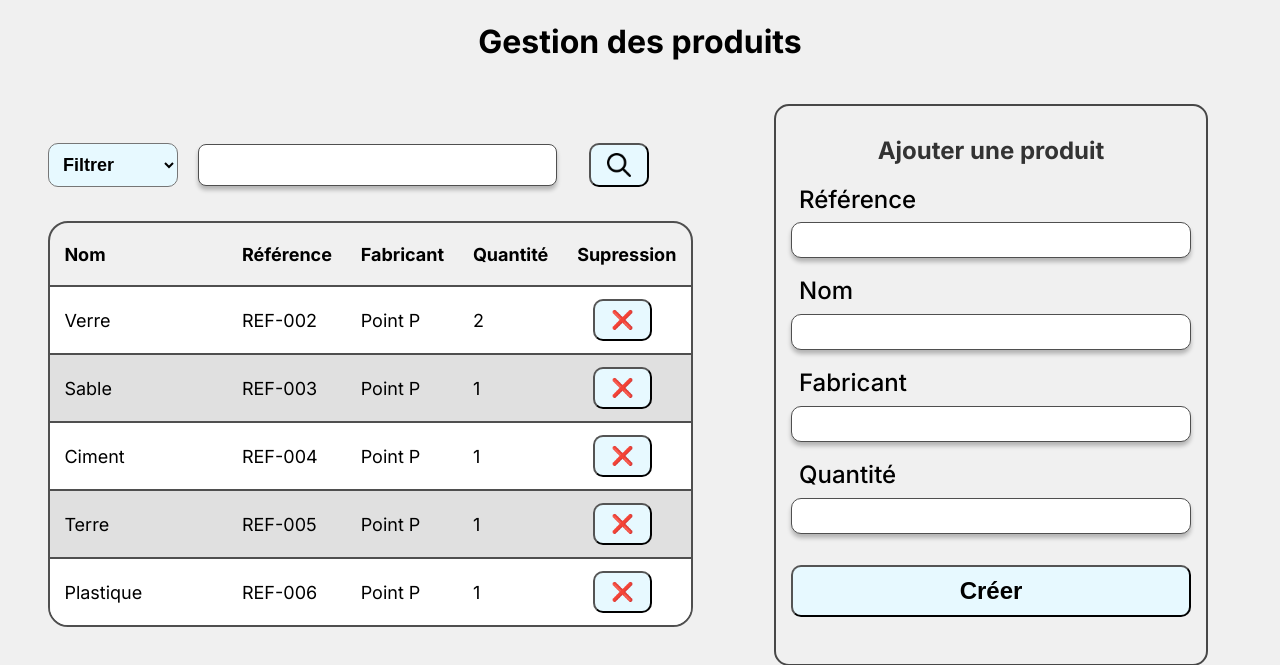
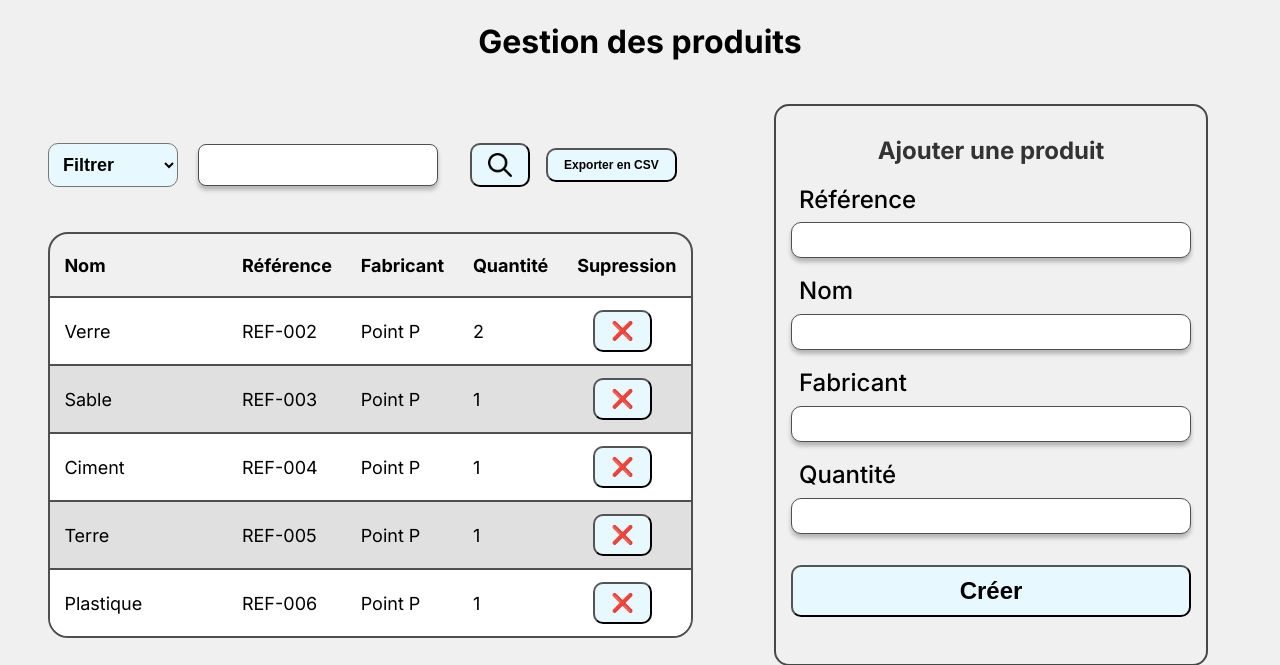
Before and after one commit to nicolascmr/App-magasin-DGA, a Flask app: page /gestion_produits/ in a window 1280 px wide. Shown: the part 72-737 px from the top of the page. Run offline with Flask 3, Linux system fonts and the light colour scheme.

Commit message:
Ajout d'un bouton pour exporter les produits dans un csv et déplacement des resultats à afficher dans une méthode séparée

```diff
--- a/Magasin/static/css/layout.css
+++ b/Magasin/static/css/layout.css
@@ -84,6 +84,10 @@ table {
     padding: 1%;
 }
 
+#bouton_export{
+    padding: 1vh 2vh 1vh 2vh;
+    margin: 2vh;
+}
 
 .pagination{
     display: flex;
--- a/Magasin/static/css/style.css
+++ b/Magasin/static/css/style.css
@@ -132,11 +132,12 @@ table {
     text-align: center;
 }
 
-.bouton_filtre {
-    border-radius: 9.075px;
-    background: #E2B362;
+#bouton_export{
+    font-size: 12px;
+    font-weight: bold;
+    border-radius: 10px;
+    background-color: rgb(231, 249, 255);
 }
-
 
 .bouton-pagination:hover{
     background-color: #878787;
@@ -157,7 +158,7 @@ table {
 }
 
 
-#table_produits button:hover, #bouton_filtre:hover, #champ-form-submit input:hover{
+#table_produits button:hover, #bouton_filtre:hover, #champ-form-submit input:hover, #bouton_export:hover{
     transition: ease-in-out 0.2s;
     background-color: rgb(201, 235, 247);
 }
--- a/Magasin/templates/gestion_produits.html
+++ b/Magasin/templates/gestion_produits.html
@@ -22,6 +22,9 @@
                         <button class="bouton-recherche">
                             <img src="{{ url_for('static', filename='search.png') }}" alt="Rechercher">
                         </button>
+                    </form>
+                    <form action="{{ url_for('exporter_produits', filtre=filtre_actif, recherche=request.args.get('recherche')) }}" method="POST" >
+                        <input type="submit" value="Exporter en CSV" id="bouton_export">
                     </form>
                 </div>
                 <table class="table-bordures">
@@ -91,8 +94,8 @@
         </div>
     </div>
     <section class="pagination">
-            <a href="{{ url_for('gestion_produits',page=page-1) }}" class="bouton-pagination typographie"><</a>
+            <a href="{{ url_for('gestion_produits', page=page-1, filtre=filtre_actif, recherche=request.args.get('recherche')) }}" class="bouton-pagination typographie"><</a>
             <p>{{ page }}</p>
-            <a href="{{ url_for('gestion_produits',page=page+1) }}" class="bouton-pagination typographie">></a>
+            <a href="{{ url_for('gestion_produits', page=page+1, filtre=filtre_actif, recherche=request.args.get('recherche')) }}" class="bouton-pagination typographie">></a>
     </section>
 {% endblock %}
--- a/Magasin/views.py
+++ b/Magasin/views.py
@@ -1,4 +1,6 @@
-from flask import redirect, render_template, request, url_for
+import csv
+import io
+from flask import make_response, redirect, render_template, request, url_for
 from Magasin.forms import ProduitForm
 from Magasin.models import Produit
 from .app import app,db
@@ -29,34 +31,8 @@ def gestion_produits():
     filtre = request.args.get('filtre')
     recherche = request.args.get('recherche')
 
-    query = Produit.query
-
-    # Filtre selon le filtre choisi et si rien est sélectionné la page est filtré par référence
-    match filtre:
-        case 'reference':
-            query = query.order_by(Produit.reference)
-        case 'nom':
-            query = query.order_by(Produit.nom)
-        case 'fabricant':
-            query = query.order_by(Produit.fabricant)
-        case 'quantite':
-            query = query.order_by(Produit.quantite)
-        case default:
-            query = query.order_by(Produit.reference)
-    # Si il y a une recherche l'ensemble des mots sont mis dans la liste data
-    if recherche:
-        recherches = recherche.strip().split(" ")
-        data = []
-        #Pour chaque mot de la recherche les données sont affinés pour chaque élement existant
-        for mot in recherches:
-            motif = f'{mot}%'
-            query = query.filter(
-                or_(
-                    Produit.reference.like(motif),
-                    Produit.nom.like(motif),
-                    Produit.fabricant.like(motif)
-                )
-            )
+    # Utilisation de la fonction commune pour récupérer la requête filtrée
+    query = _get_query_filtree(filtre, recherche)
 
     # Toutes les données sont récupérées selon les élements choisis auparavant
     data = query.all()
@@ -111,6 +87,69 @@ def rechercher_produit():
 
     return redirect(url_for('gestion_produits', filtre=filtre, recherche=recherche))
 
+@app.route('/exporter_produits/', methods=['POST'])
+def exporter_produits():
+    """
+    Crée un fichier au format csv contenant la listes des produits affiché selon la recherche
+    et/ou le filtre actif
+    """
+    filtre = request.args.get('filtre')
+    recherche = request.args.get('recherche')
+
+    query = _get_query_filtree(filtre, recherche)
+    produits = query.all()
+    # Un espace mémoire est créé
+    memoire = io.StringIO()
+
+    writer = csv.writer(memoire, delimiter=';')
+    #Le contenu du csv est écrit
+    writer.writerow(['Reference', 'Nom', 'Fabricant', 'Quantite'])
+
+    for produit in produits:
+        writer.writerow([produit.reference, produit.nom, produit.fabricant, produit.quantite])
+    #Ajout du BOM pour forcer la lecture du contenu en UTF-8
+    output = make_response('\ufeff' + memoire.getvalue())
+
+    memoire.close()
+    # Configure le résultat pour que le fichier soit téléchargé au format csv
+    output.headers["Content-Disposition"] = "attachment; filename=export_produits.csv"
+    output.headers["Content-type"] = "text/csv; charset=utf-8"
+
+    return output
+
+def _get_query_filtree(filtre, recherche):
+    """
+    Construit la requête en fonction des filtres et de la recherche
+    """
+    query = Produit.query
+
+    # Filtre selon le filtre choisi et si rien est sélectionné la page est filtré par référence
+    match filtre:
+        case 'reference':
+            query = query.order_by(Produit.reference)
+        case 'nom':
+            query = query.order_by(Produit.nom)
+        case 'fabricant':
+            query = query.order_by(Produit.fabricant)
+        case 'quantite':
+            query = query.order_by(Produit.quantite)
+        case default:
+            query = query.order_by(Produit.reference)
+
+    # Si il y a une recherche l'ensemble des mots sont mis dans la liste data
+    if recherche:
+        recherches = recherche.strip().split(" ")
+        #Pour chaque mot de la recherche les données sont affinés pour chaque élement existant
+        for mot in recherches:
+            motif = f'{mot}%'
+            query = query.filter(
+                or_(
+                    Produit.reference.like(motif),
+                    Produit.nom.like(motif),
+                    Produit.fabricant.like(motif)
+                )
+            )
+    return query
 
 def _pagination(data, page, element_par_page: int = 5):
     """
```
